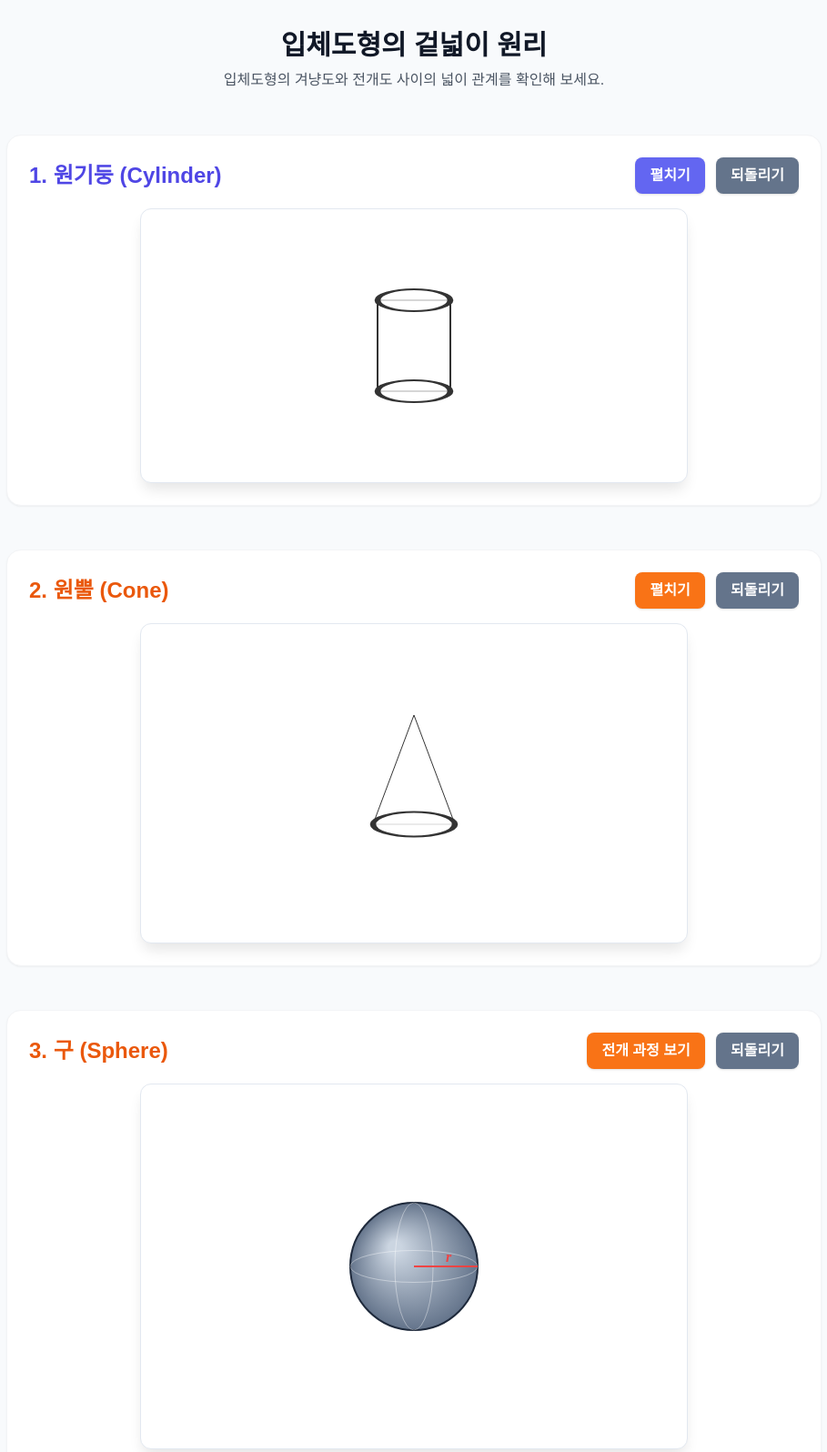
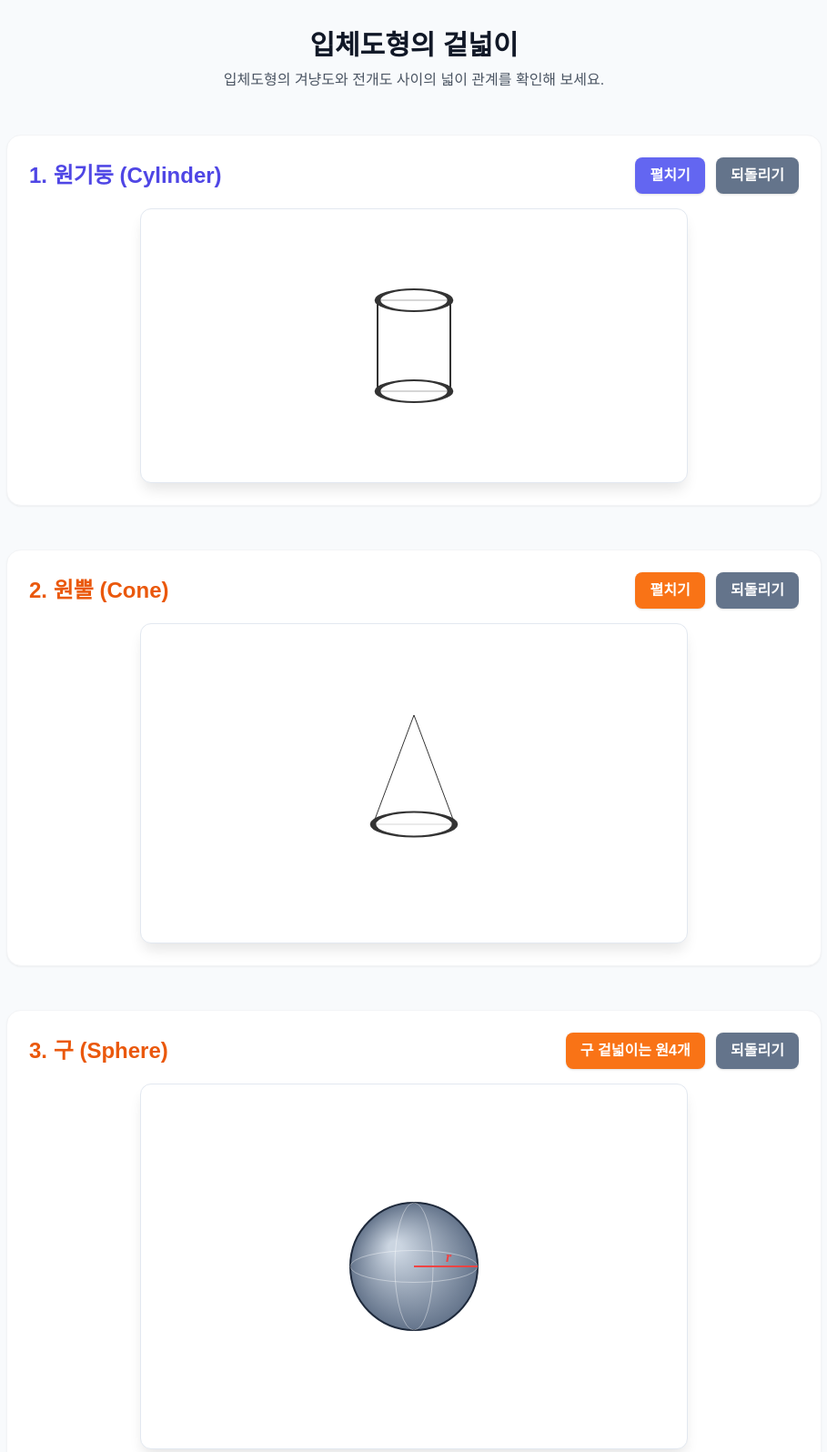
Before and after one commit to passion5524/surface, a plain HTML site: page index.html in a window 1280 px wide. Shown: the top 1596 px of the page at 91% size, without its empty margins (185-1094 px from the left). Drawn offline with nearby package versions, Linux system fonts and the light colour scheme.

```diff
--- a/index.html
+++ b/index.html
@@ -29,7 +29,7 @@
     <div class="max-w-4xl mx-auto space-y-12">
 
         <header class="text-center mb-8">
-            <h1 class="text-3xl font-bold text-gray-900 mb-2">입체도형의 겉넓이 원리</h1>
+            <h1 class="text-3xl font-bold text-gray-900 mb-2">입체도형의 겉넓이 </h1>
             <p class="text-gray-600">입체도형의 겨냥도와 전개도 사이의 넓이 관계를 확인해 보세요.</p>
         </header>
 
@@ -66,7 +66,7 @@
             <div class="flex flex-col md:flex-row items-center justify-between mb-4">
                 <h2 class="text-2xl font-bold text-orange-600">3. 구 (Sphere)</h2>
                 <div class="space-x-2">
-                    <button id="btn-sphere-unfold" class="btn px-4 py-2 bg-orange-500 hover:bg-orange-600 text-white rounded-lg font-bold shadow">전개 과정 보기</button>
+                    <button id="btn-sphere-unfold" class="btn px-4 py-2 bg-orange-500 hover:bg-orange-600 text-white rounded-lg font-bold shadow">구 겉넓이는 원4개</button>
                     <button id="btn-sphere-fold" class="btn px-4 py-2 bg-slate-500 hover:bg-slate-600 text-white rounded-lg font-bold shadow">되돌리기</button>
                 </div>
             </div>
@@ -321,4 +321,5 @@
         });
     </script>
 </body>
+
 </html>
```
